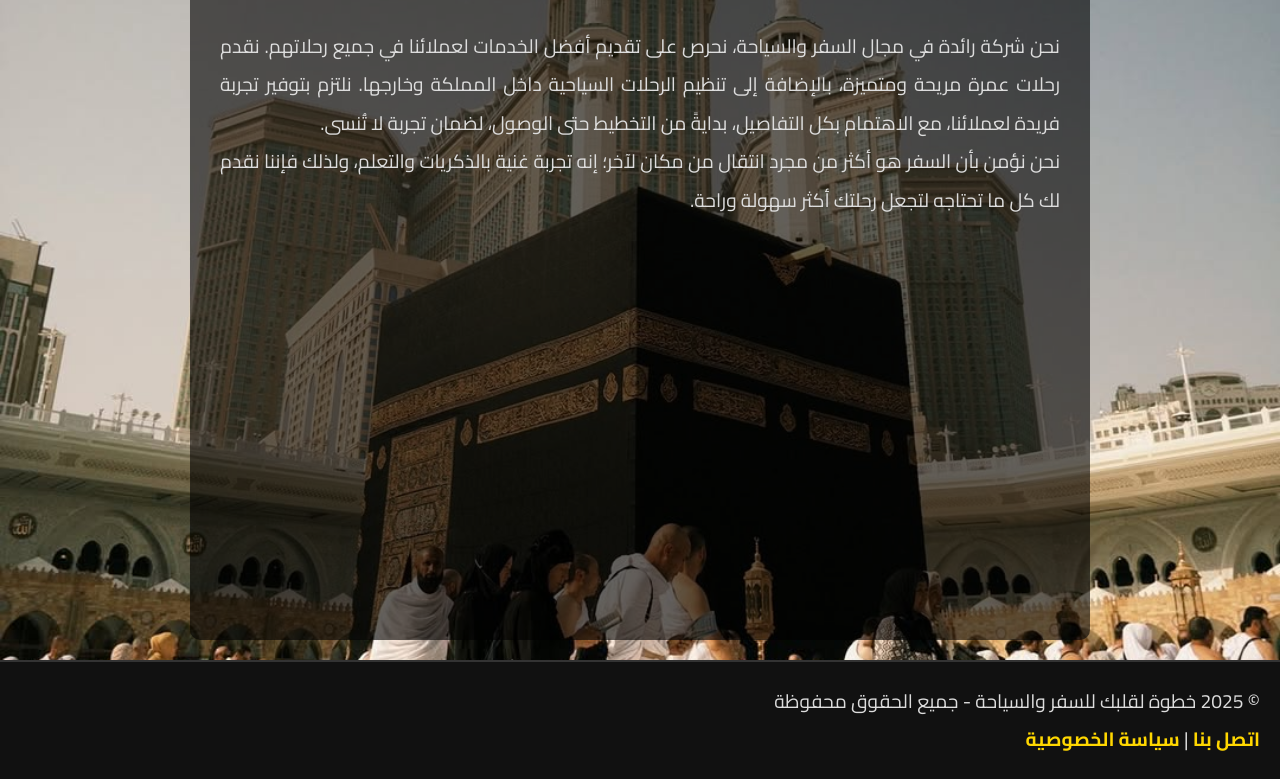
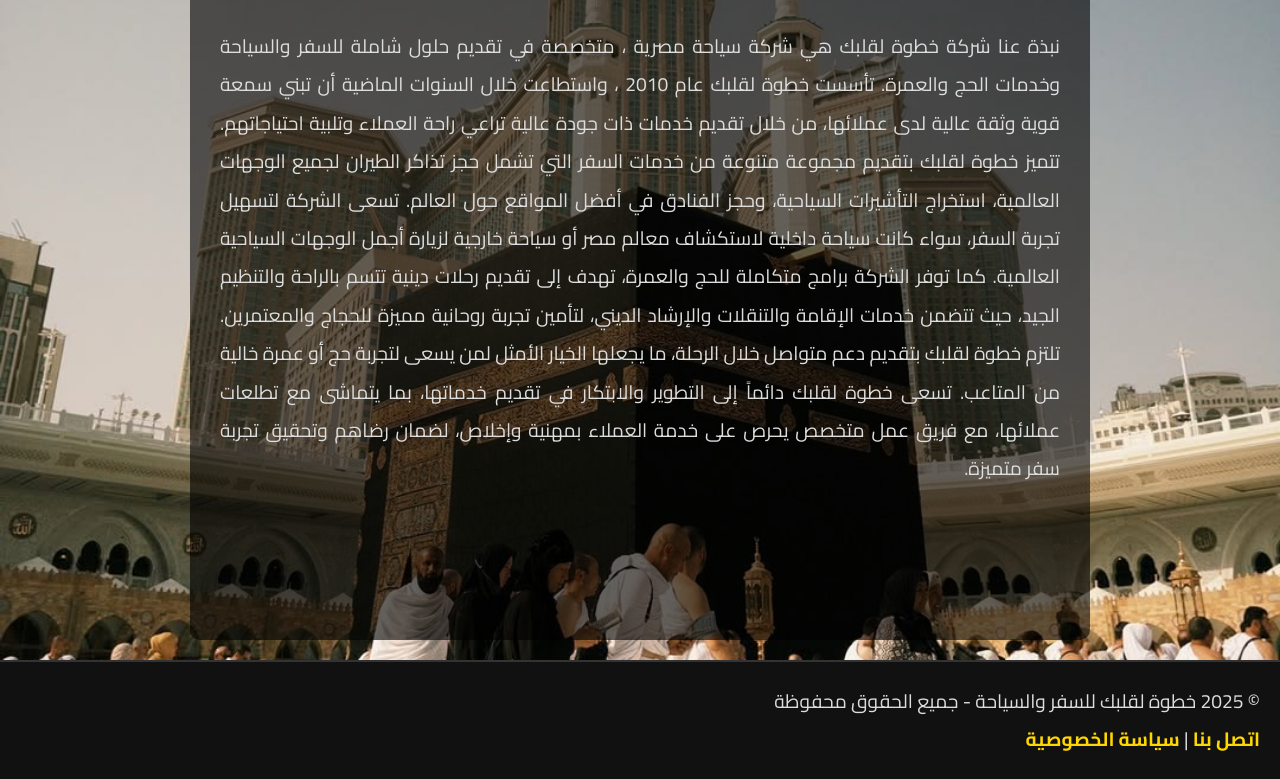
Before and after one commit to vv7x-x/nusuk_website, a plain HTML site: page about.html in a window 1280 px wide. Shown: the part 140-919 px from the top of the page. Drawn offline with Linux system fonts and the light colour scheme.

Commit message:
نبذه

```diff
--- a/about.html
+++ b/about.html
@@ -116,8 +116,15 @@
   <header>
     <section>
       <h2>من نحن</h2>
-      <p>نحن شركة رائدة في مجال السفر والسياحة، نحرص على تقديم أفضل الخدمات لعملائنا في جميع رحلاتهم. نقدم رحلات عمرة مريحة ومتميزة، بالإضافة إلى تنظيم الرحلات السياحية داخل المملكة وخارجها. نلتزم بتوفير تجربة فريدة لعملائنا، مع الاهتمام بكل التفاصيل، بدايةً من التخطيط حتى الوصول، لضمان تجربة لا تُنسى.</p>
-      <p>نحن نؤمن بأن السفر هو أكثر من مجرد انتقال من مكان لآخر؛ إنه تجربة غنية بالذكريات والتعلم، ولذلك فإننا نقدم لك كل ما تحتاجه لتجعل رحلتك أكثر سهولة وراحة.</p>
+      <p>نبذة عنا
+
+        شركة خطوة لقلبك هي شركة سياحة مصرية ، متخصصة في تقديم حلول شاملة للسفر والسياحة وخدمات الحج والعمرة. تأسست خطوة لقلبك عام 2010 ، واستطاعت خلال السنوات الماضية أن تبني سمعة قوية وثقة عالية لدى عملائها، من خلال تقديم خدمات ذات جودة عالية تراعي راحة العملاء وتلبية احتياجاتهم.
+
+        تتميز خطوة لقلبك بتقديم مجموعة متنوعة من خدمات السفر التي تشمل حجز تذاكر الطيران لجميع الوجهات العالمية، استخراج التأشيرات السياحية، وحجز الفنادق في أفضل المواقع حول العالم. تسعى الشركة لتسهيل تجربة السفر، سواء كانت سياحة داخلية لاستكشاف معالم مصر أو سياحة خارجية لزيارة أجمل الوجهات السياحية العالمية.
+
+        كما توفر الشركة برامج متكاملة للحج والعمرة، تهدف إلى تقديم رحلات دينية تتسم بالراحة والتنظيم الجيد، حيث تتضمن خدمات الإقامة والتنقلات والإرشاد الديني، لتأمين تجربة روحانية مميزة للحجاج والمعتمرين. تلتزم خطوة لقلبك بتقديم دعم متواصل خلال الرحلة، ما يجعلها الخيار الأمثل لمن يسعى لتجربة حج أو عمرة خالية من المتاعب.
+
+        تسعى خطوة لقلبك دائماً إلى التطوير والابتكار في تقديم خدماتها، بما يتماشى مع تطلعات عملائها، مع فريق عمل متخصص يحرص على خدمة العملاء بمهنية وإخلاص، لضمان رضاهم وتحقيق تجربة سفر متميزة.</p>
     </section>
   </header>
 
```
